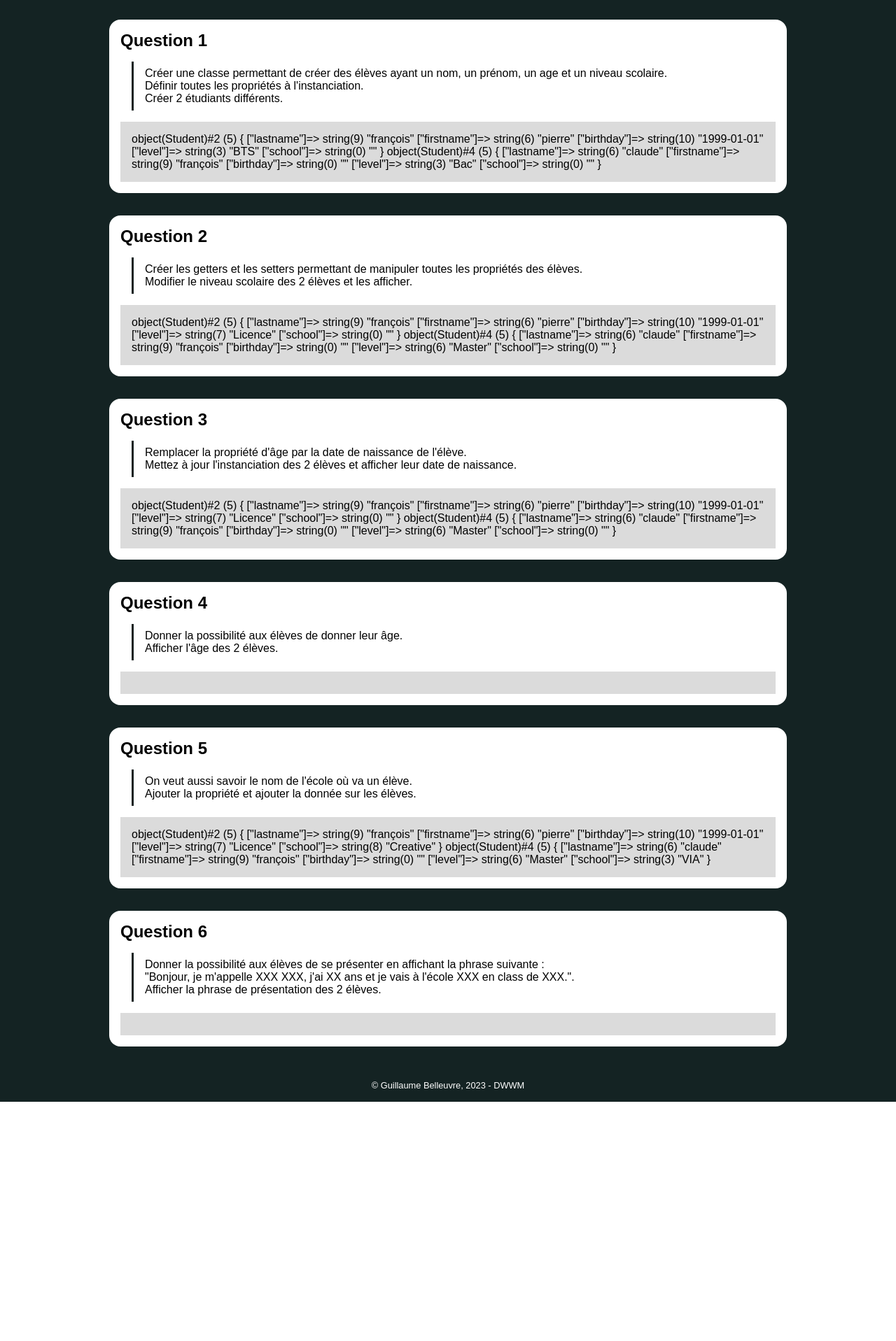
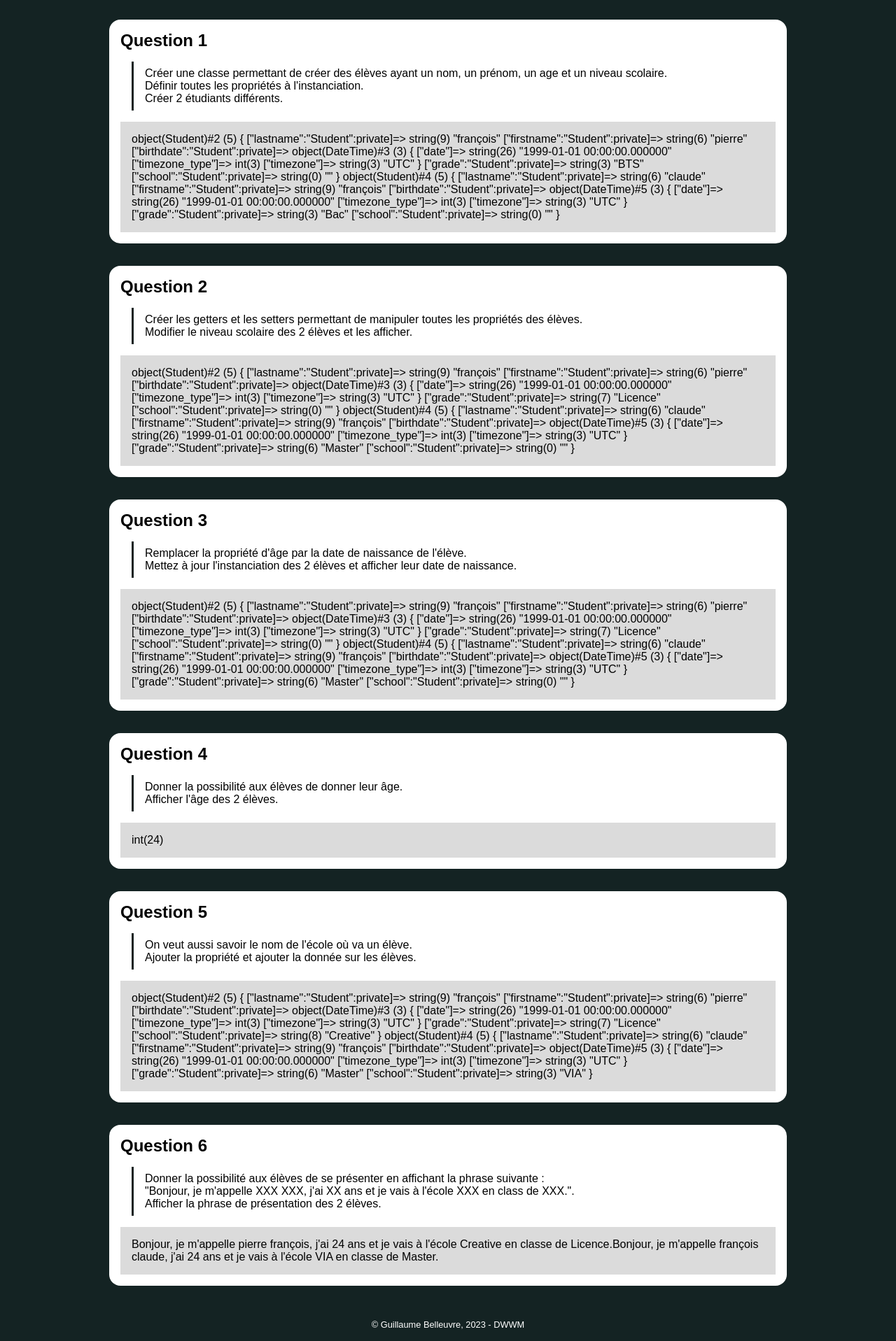
Before and after one commit to aguelle/poo-training, a PHP site: page / in a window 1280 px wide. Shown: the part 163-2080 px from the top of the page at 70% size. Before the commit the page ends 1738 px from the top, so only its background shows below. Run offline with PHP 8.4, Linux system fonts and the light colour scheme.

Commit message:
correction exercice 1 & 2

```diff
--- a/index.php
+++ b/index.php
@@ -1,3 +1,70 @@
+                <?php
+                class Student
+                {
+                    private string $lastname;
+                    private string $firstname;
+                    private DateTime $birthdate;
+                    private string $grade;
+                    private string $school;
+                    public function __construct(string $lastname, string $firstname, DateTime $birthdate, string $grade, string $school)
+                    {
+                        $this->lastname = $lastname;
+                        $this->firstname = $firstname;
+                        $this->birthdate = $birthdate;
+                        $this->grade = $grade;
+                        $this->school = $school;
+                    }
+                    public function getFirstname(): string
+                    {
+                        return $this->firstname;
+                    }
+                    public function setFirstname(string $firstname): string
+                    {
+                        return $this->firstname = $firstname;
+                    }
+                    public function getLastname(): string
+                    {
+                        return $this->lastname;
+                    }
+                    public function setLatname(string $lastname): string
+                    {
+                        return $this->firstname = $lastname;
+                    }
+                    public function getBirthdate(): DateTime
+                    {
+                        return $this->birthdate;
+                    }
+                    public function setBirthdate(DateTime $birthdate): void
+                    {
+                        $this->birthdate = $birthdate;
+                    }
+                    public function getLevel(): string
+                    {
+                        return $this->grade;
+                    }
+                    public function setLevel(string $grade): string
+                    {
+                        return $this->grade = $grade;
+                    }
+                    public function getSchool(): string
+                    {
+                        return $this->school;
+                    }
+                    public function setSchool(string $school): string
+                    {
+                        return $this->school = $school;
+                    }
+                    public function getAge(): int
+                    {
+                        return $this->birthdate->diff(new DateTime)->y;
+                    }
+                    public function introduce(): string
+                    {
+                        return "Bonjour, je m'appelle {$this->firstname} {$this->lastname},
+                        j'ai {$this->getAge()} ans et je vais à l'école {$this->school} en classe de {$this->grade}.";
+                    }
+                }
+                ?>
                 <!DOCTYPE html>
                 <html lang="en">
 
@@ -37,70 +104,11 @@
                             </p>
                             <div class="exercice-sandbox">
                                 <?php
-                class Student
-                {
-                    public string $lastname = "";
-                    public string $firstname = "";
-                    public string $birthday = "";
-                    public string $level = "";
-                    public string $school = "";
-                    public function getFirstname(): string
-                    {
-                        return $this->firstname;
-                    }
-                    public function setFirstname(string $firstname): string
-                    {
-                        return $this->firstname = $firstname;
-                    }
-                    public function getLastname(): string
-                    {
-                        return $this->lastname;
-                    }
-                    public function setLatname(string $lastname): string
-                    {
-                        return $this->firstname = $lastname;
-                    }
-                    public function getBirthday(): string
-                    {
-                        return $this->birthday;
-                    }
-                    public function setBirthday(DateTime $birthday): DateTime
-                    {
-                        return $this->birthday = $birthday;
-                    }
-                    public function getLevel(): string
-                    {
-                        return $this->level;
-                    }
-                    public function setLevel(string $level): string
-                    {
-                        return $this->level = $level;
-                    }
-                    public function getSchool(): string
-                    {
-                        return $this->school;
-                    }
-                    public function setSchool(string $school): string
-                    {
-                        return $this->school = $school;
-                    }
-
-                }
-                $student1 = new Student();
-                $student1->lastname = "françois";
-                $student1->firstname = "pierre";
-                // $student1->age = "20";
-                $student1->birthday = "1999-01-01";
-                $student1->level = "BTS";
+                                $student1 = new Student("françois", "pierre", new DateTime("1999-01-01"), "BTS", "");
 
                                 var_dump($student1);
 
-                $student2 = new Student();
-                $student2 = new Student();
-                $student2->lastname = "claude";
-                $student2->firstname = "françois";
-                // $student2->age = "18";
-                $student2->level = "Bac";
+                                $student2 = new Student("claude", "françois", new DateTime("1999-01-01"), "Bac", "");
 
                                 var_dump($student2);
 
@@ -158,6 +166,9 @@
                                 Afficher l'âge des 2 élèves.
                             </p>
                             <div class="exercice-sandbox">
+                                <?php
+                                var_dump($student1->getAge());
+                                ?>
 
 
                             </div>
@@ -194,6 +205,10 @@
                                 Afficher la phrase de présentation des 2 élèves.
                             </p>
                             <div class="exercice-sandbox">
+                                <?php
+                                echo $student1->introduce();
+                                echo $student2->introduce();
+                                ?>
 
                             </div>
                         </section>
```
Also changed, not shown: exo2.php (+94 -2 lines). Lines whose indentation alone changed are shown as unchanged.
